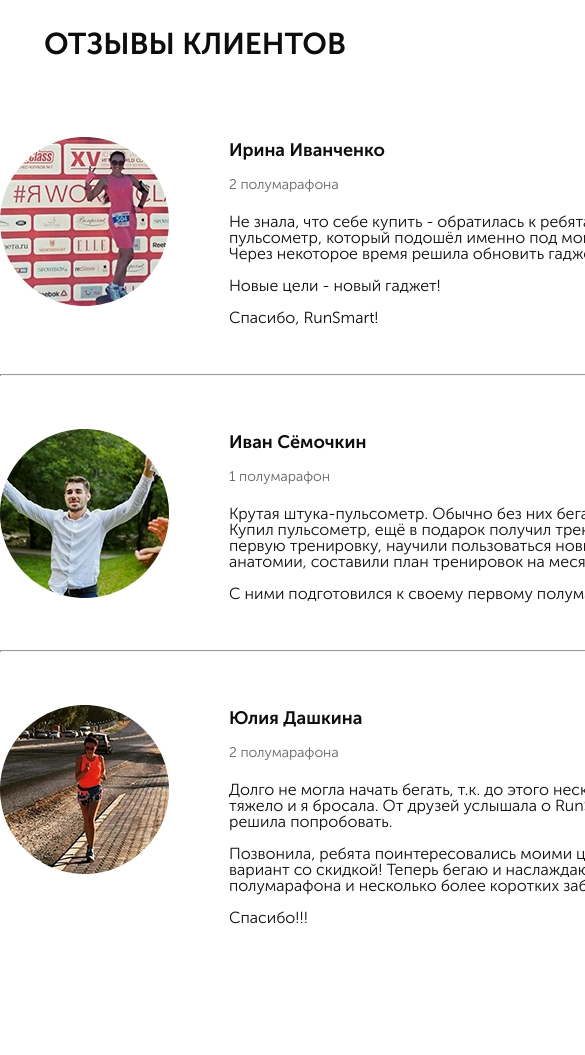
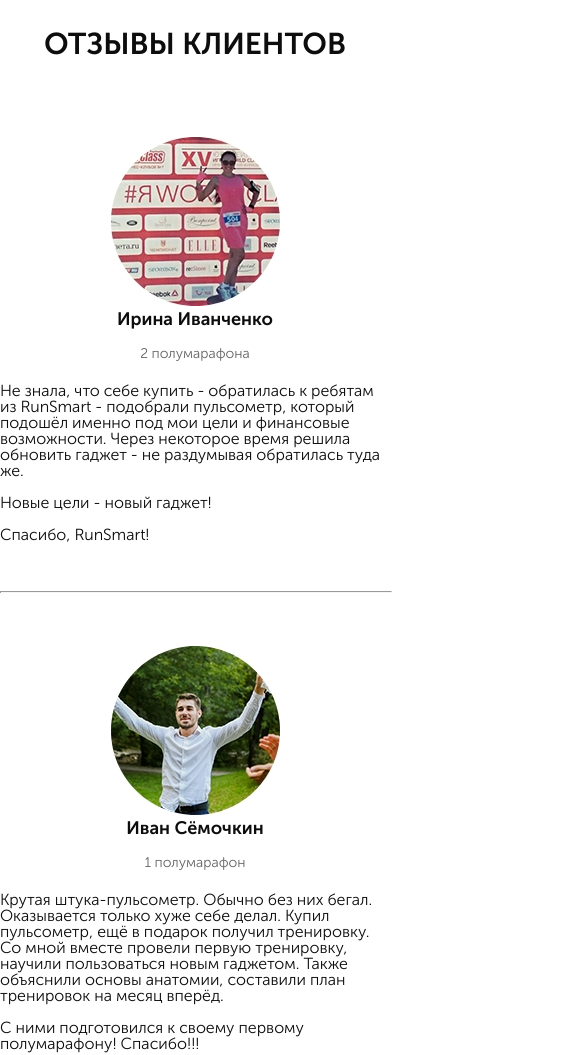
Before and after one commit to vitaliy24/pulsometr-project, a website: page src/index.html in a window 390 px wide. Shown: the part 6360-7415 px from the top of the page, 585 px wide, since content can reach past the window. Before the commit the page ends 7287 px from the top, so only its background shows below. Drawn offline with nearby package versions, Linux system fonts and the light colour scheme.

Commit message:
review adopted for mobile

```diff
--- a/src/sass/blocks/_catalog_media.scss
+++ b/src/sass/blocks/_catalog_media.scss
@@ -9,6 +9,10 @@
                 margin-top: 0;
             }
         }
+    }
+
+@media (max-width: 599px) {
+    .catalog {
         &-item {
             margin: 0 auto;
             margin-top: 20px;
@@ -18,3 +22,4 @@
         }
     }
 }
+}
--- /dev/null
+++ b/src/sass/blocks/_review_media.scss
@@ -0,0 +1,23 @@
+@media (max-width: 768px) {
+    .review {
+        &__wrapper {
+            flex-direction: column;
+            align-items: center;
+        }
+        &__img {
+            margin-right: 0;
+        }
+
+        hr {
+            width: 100%;
+        }
+        &__descr {
+            width: 100%;
+        }
+        &__name {
+            text-align: center;
+        }
+        &__achive {
+            text-align: center;
+        }
+}   }
--- a/src/sass/style.scss
+++ b/src/sass/style.scss
@@ -23,3 +23,4 @@
 @import 'blocks/carousel_media';
 @import 'blocks/catalog_media';
 @import 'blocks/review';
+@import 'blocks/review_media';
```
Also changed, not shown: src/css/style.min.css.
